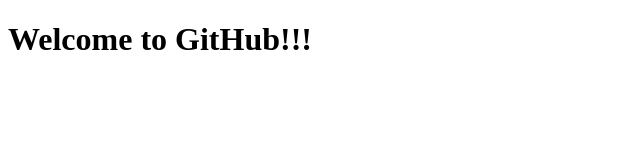
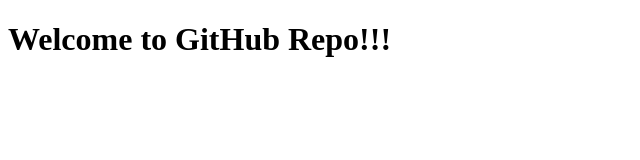
Before and after one commit to vvsfkrt/GitHubRepo, a plain HTML site: page index.html in a window 1280 px wide. Shown: the whole page, without its empty margins (0-640 px from the left). Drawn offline with Linux system fonts and the light colour scheme.

Commit message:
Push to New Branch

```diff
--- a/index.html
+++ b/index.html
@@ -7,6 +7,6 @@
     <title>Document</title>
 </head>
 <body>
-    <h1>Welcome to GitHub!!!</h1>
+    <h1>Welcome to GitHub Repo!!!</h1>
 </body>
 </html>
```
Also changed, not shown: 1 other file.
